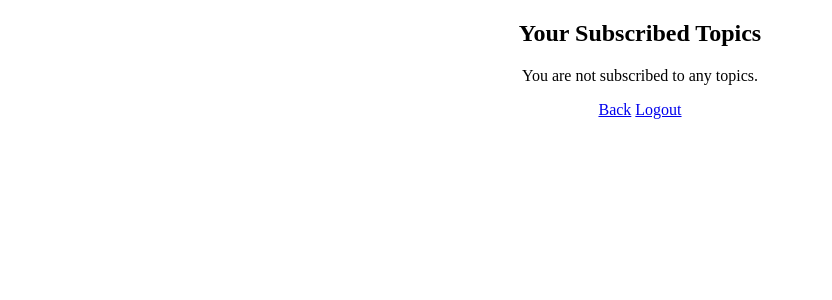
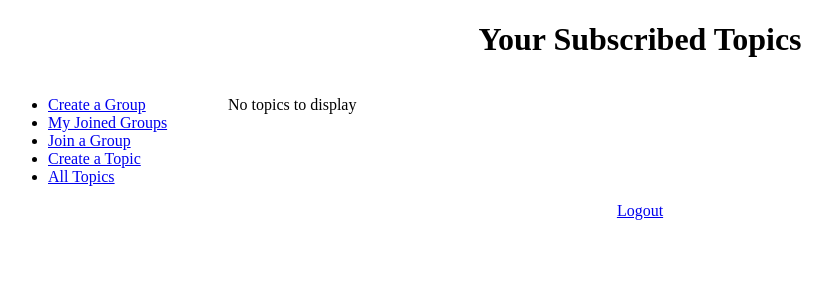
Before and after one commit to csc301-fall2014/Proj-Evening-Team8-repo, a Django app: page /mainsite/messageboard/subscriptions/ in a window 1280 px wide. Shown: the top 300 px of the page, without its empty margins (0-832 px from the left). Run offline with Django 3.2, Linux system fonts and the light colour scheme; the visitor is signed in with stand-in values (Sample User, id 1); data that the repository does not hold is empty; some libraries are stand-ins or nearby versions.

Commit message:
Table view is main page, subs show as tables

```diff
--- a/messageboard/mainsite/static/mainsite/myview.css
+++ b/messageboard/mainsite/static/mainsite/subview.css
@@ -37,6 +37,10 @@
 	-moz-box-pack: center;
 	box-pack: center;
 }
+.navBar{
+    float: left;
+    width: 220px;
+}
 h1{
 	text-align: center;
 }
--- a/messageboard/mainsite/templates/topics/subscribed_topics.html
+++ b/messageboard/mainsite/templates/topics/subscribed_topics.html
@@ -1,27 +1,67 @@
 <!DOCTYPE html>
 <html>
 <head lang="en">
+    {% load staticfiles %}
     <meta charset="UTF-8">
-    <title>Your Subscribed Topics</title>
+    <title>Message Board - Subscribed Topics</title>
+    <link rel="stylesheet" type="text/css" href="{% static 'mainsite/subview.css'%}"/>
+    <script type="text/javascript" src="//ajax.googleapis.com/ajax/libs/jquery/1.7.1/jquery.min.js"></script>
 </head>
 <body>
-<div id="header" align="center">
-    <h2>Your Subscribed Topics</h2>
+    <div class="page">
+        <div class="header" align="center">
+            <h1>Your Subscribed Topics</h1>
         </div>
-<div id="topics" align="center">
+        <div class="navBar" align="left">
+            <ul>
+                <li><a href="{% url 'mainsite:create_group' %}">Create a Group</a></li>
+                <li><a href="{% url 'mainsite:joined_groups' %}">My Joined Groups</a></li>
+                <li><a href="{% url 'mainsite:join_group' %}">Join a Group</a></li>
+                <li><a href="{% url 'mainsite:create_topic' %}">Create a Topic</a></li>
+                <li><a href="{% url 'mainsite:messageboard' %}">All Topics</a></li>
+            </ul>
+        </div>
+        <div class="allTopics" align="center">
             {% for topic in topics %}
+                <div class="topicBox">
+                    <div class="title">
                         <p>
-            <a href="/mainsite/messageboard/{{ topic.id }}">{{ topic.topic_name }}</a>
+                            <a href="{% url 'mainsite:topic' topic.id %}">
+                                <font size="6" color="grey">{{ topic.topic_name }}</font>
+                            </a>
                         </p>
-    {% empty %}
-        <p> You are not subscribed to any topics. </p>
+                    </div>
+                    <div class="info" align="left">
+                        <p>Author: {{ topic.creator }}</p>
+                        <p>Date: {{ topic.pub_date }}</p>
+                        <p>Subscribers: {{ topic.subscriptions.count }}</p>
+                    </div>
+                    <div class="messages" align="left">
+                        {% for msg in messages %}
+                            {% if msg.topic.id  == topic.id %}
+                                <div class="message">
+                                    <p> {{msg.creator}} @ {{msg.pub_date|date:"M d g:i a"}}</p>
+                                    <p>{{ msg.message_content }}</p>
+                                </div>
+                            {% endif %}
                         {% endfor %}
                     </div>
-<div id="logout" align="center">
-	<p>
-        <a href="/mainsite/messageboard/">Back</a>
-        <a href="/mainsite/logout/">Logout</a>
-    </p>
                 </div>
+            {% empty %}
+                <p> No topics to display </p>
+            {% endfor %}
+        </div>
+    </div>
+
+    <div class="logout" align="center">
+        <a href="{% url 'mainsite:logout_view' %}">Logout</a>
+    </div>
+
+    <script >
+        $(function(){
+            $("div.message:even").css("background-color", "#808080");
+            $("div.message:odd").css("background-color", "#B0B0B0");
+        });
+    </script>
 </body>
 </html>
--- a/messageboard/mainsite/urls.py
+++ b/messageboard/mainsite/urls.py
@@ -10,7 +10,7 @@ urlpatterns = [
     url(r'^logout/$', views.logout_view, name='logout_view'),
 
     # Topics and main page
-    url(r'^messageboard/$', views.messageboard, name='messageboard'),
+    url(r'^messageboard/$', views.tableview, name='messageboard'),
     url(r'^messageboard/create/$', views.create_topic, name='create_topic'),
     url(r'^messageboard/(?P<topicid>[0-9]*)/$', views.topic, name='topic'),
 
@@ -26,5 +26,5 @@ urlpatterns = [
     url(r'^messageboard/joingroup/$', views.join_group, name='join_group'),
 
     # Table view
-    url(r'^messageboard/myview/$', views.myview, name='myview'),
+    # url(r'^messageboard/myview/$', views.tableview, name='tableview'),
 ]
--- a/messageboard/mainsite/views.py
+++ b/messageboard/mainsite/views.py
@@ -13,10 +13,10 @@ from django.core.mail import send_mail
 from django.utils import timezone
 from mainsite.models import Topic, Message, UserProfile, Group
 
-def myview(request):
-    message_list = Message.objects.all().order_by('pub_date')[:5]
+def tableview(request):
     topic_list = Topic.objects.all()
-    return render(request, 'myview.html', {'topics': topic_list, 'messages': message_list})
+    message_list = Message.objects.all()
+    return render(request, 'tableview.html', {'topics': topic_list, 'messages': message_list})
 
 
 def registration(request):
@@ -177,10 +177,6 @@ def topic(request, topicid):
     return render(request, 'topics/topic.html', {'messages': messagelist, 'topic': this_topic, 'form': MessageForm()})
 
 
-
-
-
-
 @login_required(login_url='/mainsite/login')
 def subscribe(request, topicid):
     # Associate the topic and user to create a subscription
@@ -194,7 +190,9 @@ def subscribe(request, topicid):
 def subscribed_topics(request):
     user = request.user
     topic_list = user.subscribed_topics.all()
-    return render(request, 'topics/subscribed_topics.html', {'topics': topic_list})
+    message_list = Message.objects.filter(topic__in=topic_list)
+    return render(request, 'topics/subscribed_topics.html', {'topics': topic_list,
+                                                             'messages':message_list})
 
 
 @login_required(login_url='/mainsite/login')
```
Also changed, not shown: messageboard/mainsite/static/mainsite/tableview.css (added, +46 -0 lines), messageboard/mainsite/templates/tableview.html (renamed from messageboard/mainsite/templates/myview.html, +19 -10 lines), messageboard/mainsite/templates/topics/topic.html (+10 -5 lines). Lines whose indentation alone changed are shown as unchanged.
